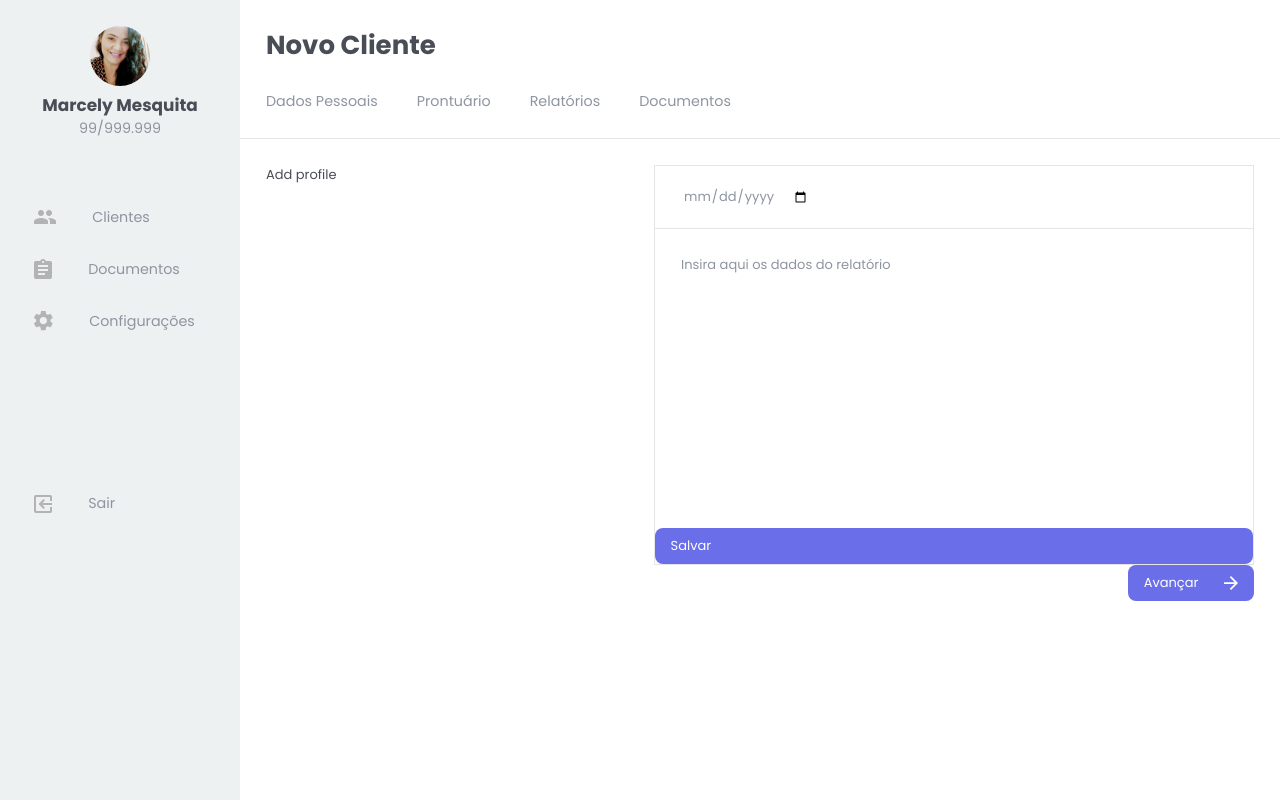
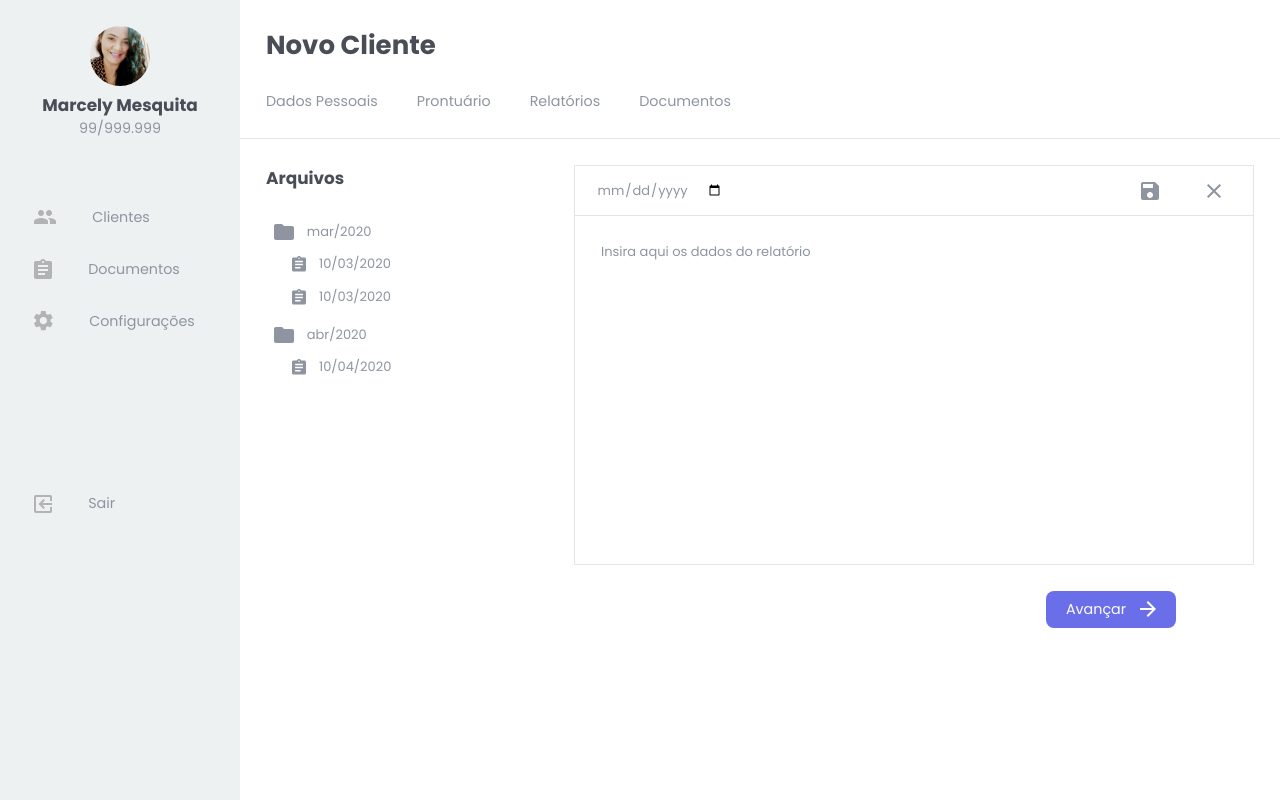
Before and after one commit to antonioeduardofernandes/planner, a Vue app: page /novocliente/relatorios in a window 1280 px wide. Shown: the top 800 px of the page. Built offline with nearby package versions, Linux system fonts and the light colour scheme.

Commit message:
records page created

```diff
--- a/src/App.vue
+++ b/src/App.vue
@@ -20,6 +20,7 @@ export default {
 </script>
 
 <style>
+@import url("./styles/button.css");
 @import url("./styles/select.css");
 @import url("./styles/input.css");
 
@@ -31,7 +32,7 @@ export default {
   --gray: #e5e5e5;
   --white: #ffffff;
   --placeholder: #8e95a0;
-  --warning: #e9c46a;
+  --yellow: #e9c46a;
   --danger: #e9726a;
 }
 
--- a/src/components/AppButton.vue
+++ b/src/components/AppButton.vue
@@ -24,7 +24,6 @@ export default {
 <style scoped>
 #app_button {
   background-color: var(--accent);
-  display: flex;
   outline: none;
   border: none;
   align-items: center;
@@ -33,14 +32,22 @@ export default {
   color: var(--background);
   font-size: 1.1rem;
   cursor: pointer;
+  display: flex;
+  align-items: center;
   justify-content: space-between;
   white-space: nowrap;
 }
 
+.label {
+  font-size: 1.1rem;
+}
+
 .icon {
-  width: 14px;
-  height: 14px;
+  --icon-size: 16px;
   --icon-margin: 2rem;
+  width: var(--icon-size);
+  height: var(--icon-size);
+  margin-bottom: 0.7px;
 }
 
 .right {
--- /dev/null
+++ b/src/components/novo_cliente/records/NewRecord.vue
@@ -0,0 +1,86 @@
+<template>
+  <div id="new_profile">
+    <div class="header">
+      <input type="date" />
+      <div class="buttons">
+        <svg width="18" height="18" viewBox="0 0 18 18">
+          <path
+            d="M14 0H2C0.89 0 0 0.9 0 2V16C0 17.1 0.89 18 2 18H16C17.1 18 18 17.1 18 16V4L14 0ZM9 16C7.34 16 6 14.66 6 13C6 11.34 7.34 10 9 10C10.66 10 12 11.34 12 13C12 14.66 10.66 16 9 16ZM12 6H2V2H12V6Z"
+          />
+        </svg>
+
+        <svg width="14" height="14" viewBox="0 0 14 14">
+          <path
+            d="M14 1.41L12.59 0L7 5.59L1.41 0L0 1.41L5.59 7L0 12.59L1.41 14L7 8.41L12.59 14L14 12.59L8.41 7L14 1.41Z"
+          />
+        </svg>
+      </div>
+    </div>
+    <textarea class="text" placeholder="Insira aqui os dados do relatório" />
+  </div>
+</template>
+
+<script>
+export default {}
+</script>
+
+<style scoped>
+#new_profile {
+  width: 680px;
+  height: 400px;
+  border: 1px solid var(--gray);
+  overflow: hidden;
+  display: flex;
+  flex-flow: column;
+}
+
+.header {
+  display: flex;
+  justify-content: space-between;
+  padding: 0.5rem;
+  color: var(--placeholder);
+}
+
+.buttons {
+  display: flex;
+  align-items: center;
+  margin-right: 2rem;
+  width: 80px;
+  justify-content: space-between;
+}
+
+.buttons svg {
+  fill: var(--placeholder);
+  transition: all 0.2s ease-in-out;
+  cursor: pointer;
+}
+
+.buttons svg:hover {
+  fill: var(--accent);
+}
+
+input[type="date"] {
+  color: var(--placeholder);
+  background-color: transparent;
+}
+
+textarea {
+  width: 100%;
+  height: 100%;
+  border: none;
+  border-top: 1px solid var(--gray);
+  padding: 2rem;
+  outline: none;
+  resize: none;
+}
+
+textarea::placeholder {
+  color: var(--placeholder);
+  transition: all 0.2s ease-in-out;
+}
+
+textarea:focus::placeholder {
+  transform: translateX(-10px);
+  opacity: 0;
+}
+</style>
--- /dev/null
+++ b/src/components/novo_cliente/records/RecordsList.vue
@@ -0,0 +1,94 @@
+<template>
+  <div id="folders" v-for="(record, index) in records" :key="index">
+    <div class="folder">
+      <svg width="20" height="16" viewBox="0 0 20 16">
+        <path
+          d="M8 0H2C0.9 0 0.00999999 0.9 0.00999999 2L0 14C0 15.1 0.9 16 2 16H18C19.1 16 20 15.1 20 14V4C20 2.9 19.1 2 18 2H10L8 0Z"
+        />
+      </svg>
+      <div class="label">{{ record.month }}/{{ record.year }}</div>
+    </div>
+    <div class="files" v-for="(file, index) in record.files" :key="index">
+      <svg width="14" height="16" viewBox="0 0 14 16">
+        <path
+          d="M12.4444 1.55556H9.19333C8.86667 0.653333 8.01111 0 7 0C5.98889 0 5.13333 0.653333 4.80667 1.55556H1.55556C0.7 1.55556 0 2.25556 0 3.11111V14C0 14.8556 0.7 15.5556 1.55556 15.5556H12.4444C13.3 15.5556 14 14.8556 14 14V3.11111C14 2.25556 13.3 1.55556 12.4444 1.55556ZM7 1.55556C7.42778 1.55556 7.77778 1.90556 7.77778 2.33333C7.77778 2.76111 7.42778 3.11111 7 3.11111C6.57222 3.11111 6.22222 2.76111 6.22222 2.33333C6.22222 1.90556 6.57222 1.55556 7 1.55556ZM8.55556 12.4444H3.11111V10.8889H8.55556V12.4444ZM10.8889 9.33333H3.11111V7.77778H10.8889V9.33333ZM10.8889 6.22222H3.11111V4.66667H10.8889V6.22222Z"
+        />
+      </svg>
+
+      {{ file.date }}
+    </div>
+  </div>
+</template>
+
+<script>
+import { ref } from "vue"
+export default {
+  setup() {
+    const records = ref([
+      {
+        month: "mar",
+        year: 2020,
+        files: [
+          {
+            date: "10/03/2020",
+            text: "alkfsdja;lalfksjdfl;ajsdf;alksdjfasd;lfkajsdf;lkj",
+          },
+          {
+            date: "10/03/2020",
+            text: "alkfsdja;lalfksjdfl;ajsdf;alksdjfasd;lfkajsdf;lkj",
+          },
+        ],
+      },
+      {
+        month: "abr",
+        year: 2020,
+        files: [
+          {
+            date: "10/04/2020",
+            text: "alkfsdja;lalfksjdfl;ajsdf;alksdjfasd;lfkajsdf;lkj",
+          },
+        ],
+      },
+    ])
+    return { records }
+  },
+}
+</script>
+
+<style scoped>
+.folder {
+  display: flex;
+  align-items: center;
+  color: var(--placeholder);
+  margin-bottom: 0.4rem;
+  padding: 0.4rem 4rem 0.5rem .6rem;
+  border-radius: 4px;
+  cursor: pointer;
+}
+
+.files {
+  display: flex;
+  align-items: center;
+  color: var(--placeholder);
+  margin-bottom: 1rem;
+  margin-left: 2rem;
+  cursor: pointer;
+}
+
+svg path {
+  fill: var(--placeholder);
+}
+
+.folder:hover svg path {
+  fill: var(--white);
+}
+
+.folder:hover {
+  background-color: var(--yellow);
+  color: var(--white);
+}
+
+svg {
+  margin-right: 1rem;
+}
+</style>
--- /dev/null
+++ b/src/styles/button.css
@@ -0,0 +1,37 @@
+button {
+    background-color: var(--accent);
+    outline: none;
+    border: none;
+    align-items: center;
+    padding: 0.6rem 1rem;
+    border-radius: 8px;
+    color: var(--background);
+    font-size: 1.1rem;
+    cursor: pointer;
+    display: flex;
+    align-items: center;
+    justify-content: space-around;
+    white-space: nowrap;
+    min-width: 130px;
+  }
+
+  button svg {
+    width: 16px;
+    height: 16px;
+  }
+
+  button.text {
+    background-color: transparent;
+    color: var(--black);
+  }
+
+  button.outline {
+    background-color: transparent;
+    color: var(--black);
+    border: 2px solid var(--gray);
+    transition: all 0.2s ease-in-out;
+  }
+
+  button.outline:hover {
+    border-color: var(--accent);
+  }
--- a/src/views/novo_cliente/NovoCliente.vue
+++ b/src/views/novo_cliente/NovoCliente.vue
@@ -7,33 +7,31 @@
       <router-view />
 
       <div class="button_row">
-        <app-button label="Avançar" icon right>
-          <svg
-            viewBox="0 0 16 16"
-          >
+        <button>
+          Avançar
+          <svg>
             <path
               d="M8 0L6.59 1.41L12.17 7H0V9H12.17L6.59 14.59L8 16L16 8L8 0Z"
               fill="white"
             />
           </svg>
-        </app-button>
+        </button>
       </div>
     </div>
   </div>
 </template>
 
 <script>
-import AppButton from "../../components/AppButton"
 import AppNavbar from "../../components/AppNavbar"
 export default {
   components: {
-    AppButton,
     AppNavbar,
   },
 }
 </script>
 
 <style>
+
 #novo_cliente {
   height: 100%;
   display: flex;
@@ -72,4 +70,6 @@ button {
 .form .row .input_container {
   margin-right: 4rem;
 }
+
+
 </style>
--- a/src/views/novo_cliente/Relatorios.vue
+++ b/src/views/novo_cliente/Relatorios.vue
@@ -1,82 +1,32 @@
 <template>
-  <div id="relatorios">
-    <div>Add profile</div>
-
-    <div class="new_profile">
-      <div class="header">
-        <input type="date" />
-      </div>
-      <textarea class="text" placeholder="Insira aqui os dados do relatório" />
-      <app-button label="Salvar" left>
-        <svg
-          width="24"
-          height="24"
-          viewBox="0 0 24 24"
-        >
-          <path
-            d="M15,9H5V5H15M12,19A3,3 0 0,1 9,16A3,3 0 0,1 12,13A3,3 0 0,1 15,16A3,3 0 0,1 12,19M17,3H5C3.89,3 3,3.9 3,5V19A2,2 0 0,0 5,21H19A2,2 0 0,0 21,19V7L17,3Z"
-          />
-        </svg>
-      </app-button>
+  <div id="reports">
+    <div class="records">
+      <div class="title2">Arquivos</div>
+      <records-list />
     </div>
+    <new-record/>
   </div>
 </template>
 
 <script>
-import AppButton from "../../components/AppButton"
+import RecordsList from "../../components/novo_cliente/records/RecordsList"
+import NewRecord from "../../components/novo_cliente/records/NewRecord"
 export default {
   components: {
-    AppButton,
+    NewRecord,
+    RecordsList,
   },
 }
 </script>
 
 <style scoped>
-#relatorios {
+#reports {
   display: flex;
-  width: 100%;
-  grid-template-columns: 80px 1fr;
   justify-content: space-between;
 }
 
-.new_profile {
-  width: 600px;
-  height: 400px;
-  border: 1px solid var(--gray);
-  overflow: hidden;
-  display: flex;
-  flex-flow: column;
-  justify-content: space-between;
-  position: relative;
-}
+.title2{
+  margin-bottom: 2rem;
 
-.header {
-  padding: 1rem;
-  color: var(--placeholder);
-}
-
-input[type="date"] {
-  color: var(--placeholder);
-  background-color: transparent;
-}
-
-textarea {
-  width: 100%;
-  height: 100%;
-  border: none;
-  border-top: 1px solid var(--gray);
-  padding: 2rem;
-  outline: none;
-  resize: none;
-}
-
-textarea::placeholder {
-  color: var(--placeholder);
-  transition: all 0.2s ease-in-out;
-}
-
-textarea:focus::placeholder {
-  transform: translateX(-10px);
-  opacity: 0;
 }
 </style>
```
